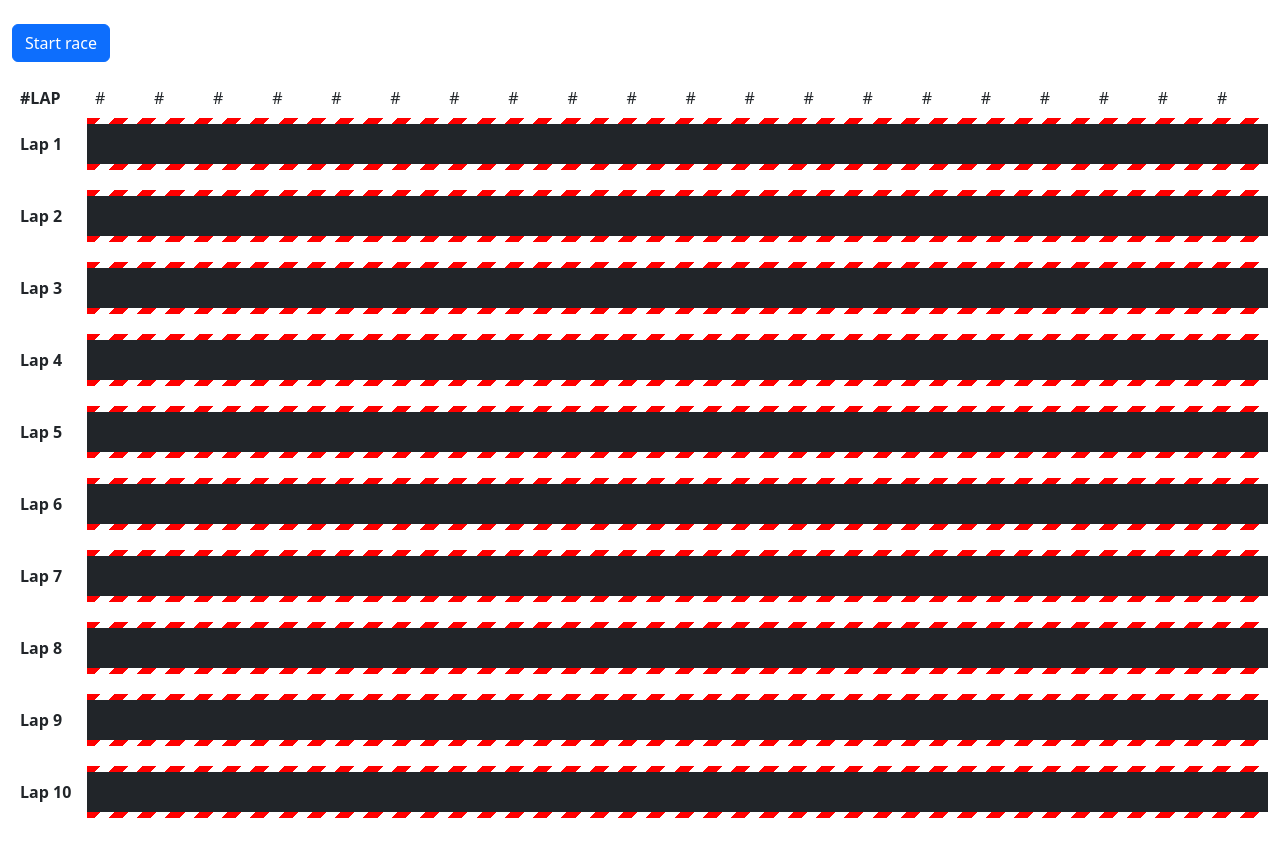
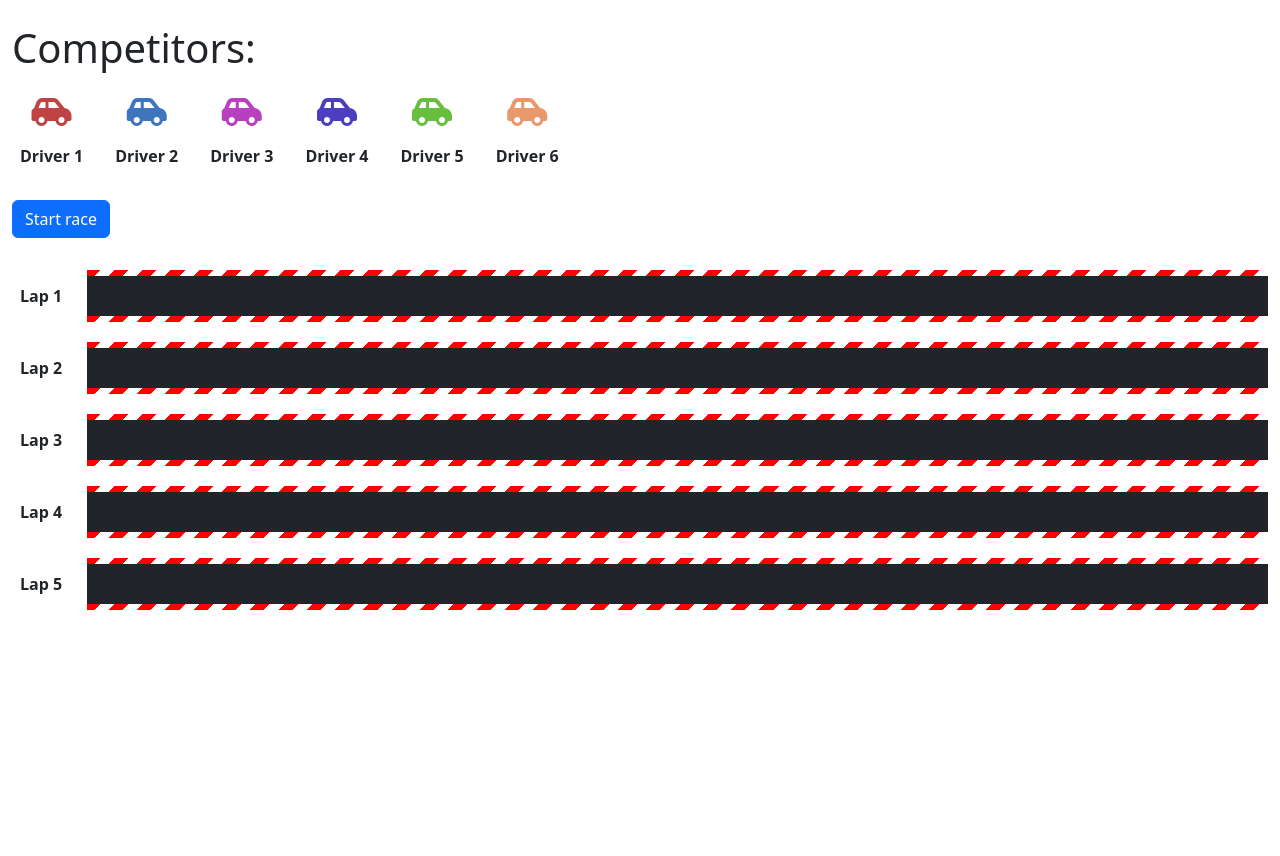
Before and after one commit to Fronchak-Projects/Racing-Simulator, a React (Vite) app: page / in a window 1280 px wide. Shown: the top 856 px of the page. After the commit the page ends 800 px from the top, so only its background shows below. Built offline with nearby package versions, Linux system fonts and the light colour scheme.

Commit message:
Implemented logic to check when race finished and classification table

```diff
--- a/src/components/App/index.tsx
+++ b/src/components/App/index.tsx
@@ -4,7 +4,7 @@ const App =() => {
 
   return (
     <div className="container-fluid py-4">
-      <Racing lapSize={20} numberOfLaps={10} />
+      <Racing lapSize={8} numberOfLaps={5} />
     </div>
   );
 }
--- /dev/null
+++ b/src/components/CarCard/index.tsx
@@ -0,0 +1,23 @@
+import DriverType from "../../types/DriverType";
+import './style.css';
+
+type Props = {
+    driver: DriverType
+}
+
+const CarCard = ({ driver }: Props) => {
+
+    return (
+        <div className="text-center px-2 py-3 car-card">
+            <i
+                className="fa-solid fa-car-side mb-3"
+                style={{
+                    color: driver.color
+                }}
+            ></i>
+            <span className="fw-bold d-block">{ driver.name }</span>
+        </div>
+    );
+}
+
+export default CarCard
--- /dev/null
+++ b/src/components/CarCard/style.css
@@ -0,0 +1,3 @@
+.car-card i {
+    font-size: 2em;
+}
--- /dev/null
+++ b/src/components/CarCardsContainer/index.tsx
@@ -0,0 +1,18 @@
+import DriverType from "../../types/DriverType"
+import CarCard from "../CarCard";
+import './style.css';
+
+type Props = {
+    drivers: Array<DriverType>
+}
+
+const CarCardsContainer = ({ drivers }: Props) => {
+
+    return (
+        <div className="car-cards-container">
+            { drivers.map((driver) => <CarCard driver={driver} key={driver.id} />) }
+        </div>
+    )
+}
+
+export default CarCardsContainer;
--- /dev/null
+++ b/src/components/CarCardsContainer/style.css
@@ -0,0 +1,5 @@
+.car-cards-container {
+    display: flex;
+    flex-wrap: wrap;
+    gap: 1em;
+}
--- a/src/components/Racing/index.tsx
+++ b/src/components/Racing/index.tsx
@@ -3,6 +3,7 @@ import DriverType from "../../types/DriverType";
 import CompetitorType from '../../types/CompetitorType';
 import Speedway from '../Speedway';
 import { random } from '../../utils/MathUtils';
+import CarCardsContainer from '../CarCardsContainer';
 
 type Props = {
     numberOfLaps: number;
@@ -49,6 +50,7 @@ const Racing = ({ numberOfLaps, lapSize }: Props) => {
 
     const [hasStarted, setHasStarted] = useState<boolean>(false);
     const [hasFinished, setHasFinished] = useState<boolean>(false);
+    const [someoneFinished, setSomeoneFinished] = useState<boolean>(false);
     const [competitors, setCompetitors] = useState<Array<CompetitorType>>([
         {
             driver: driver1,
@@ -98,20 +100,63 @@ const Racing = ({ numberOfLaps, lapSize }: Props) => {
         const ciclo = setInterval(() => {
             const competitorsAux = competitors;
             competitorsAux.forEach((competitor) => {
-                competitor.actualPosition = competitor.actualPosition + random(1, 6);
+                if(competitor.status === 'RUNNING') {
+                    competitor.actualPosition = competitor.actualPosition + random(1, 6);
+                    if(competitor.actualPosition > lapSize * numberOfLaps) {
+                        const position = competitorsAux.filter((c) => c.status === 'FINISHED').length + 1;
+                        competitor.racingPosition = position;
+                        competitor.status = 'FINISHED';
+                        if(!someoneFinished) setSomeoneFinished(true);
+                    }
+                }
             })
             setCompetitors([...competitorsAux]);
+            if(competitors.every((c) => c.status === 'FINISHED')) {
+                setHasFinished(true);
+                clearInterval(ciclo);
+            }
         }, 400);
     }
 
     return (
         <div>
-            <button className="btn btn-primary mb-3" onClick={initRace}>Start race</button>
-            <Speedway
+            <h1>Competitors:</h1>
+            <CarCardsContainer drivers={competitors.map((c) => c.driver)} />
+            <button className="btn btn-primary my-3" onClick={initRace}>Start race</button>
+            { !hasFinished && <Speedway
                 lapSize={lapSize}
                 numberOfLaps={numberOfLaps}
                 competitors={competitors}
-            />
+            /> }
+            { someoneFinished && (
+                <table className="table table-dark">
+                    <thead className="table-primary">
+                        <tr>
+                            <th scope="col">Classificação</th>
+                            <th scope="col">Driver</th>
+                            <th scope="col">Pontuação</th>
+                        </tr>
+
+                    </thead>
+                    <tbody>
+                        { competitors.sort((a, b) => a.racingPosition! - b.racingPosition!).map((competitor) => (
+                            <tr>
+                                <td>
+                                    { competitor.racingPosition! < 4 ?
+                                        <i
+                                            className={`fa-solid fa-trophy ${competitor.racingPosition! == 1 ? 'gold-color' : competitor.racingPosition! == 2 ? 'silver-color' : 'bronze-color'}`}
+                                        ></i>
+                                        :
+                                        competitor.racingPosition }
+                                </td>
+                                <td>{ competitor.driver.name }</td>
+                                <td>-</td>
+                            </tr>
+                        )) }
+                    </tbody>
+                </table>
+            ) }
+
         </div>
 
     )
--- a/src/components/Speedway/index.tsx
+++ b/src/components/Speedway/index.tsx
@@ -16,8 +16,8 @@ const Speedway = ({ lapSize, numberOfLaps, competitors }: Props) => {
             <table className="table table-borderless align-middle" id="speedway-table">
                 <thead>
                     <tr>
-                        <th scope='col' className="lap-head">#LAP</th>
-                        { new Array(lapSize).fill(1).map((_, i) => <td scope="col" className="street-head" key={i}>#</td>) }
+                        <th scope='col' className="lap-head"></th>
+                        { new Array(lapSize).fill(1).map((_, i) => <td scope="col" className="street-head" key={i}></td>) }
                     </tr>
                 </thead>
                 <tbody>
--- a/src/index.css
+++ b/src/index.css
@@ -0,0 +1,17 @@
+:root {
+    --gold-color: #FFD700;
+    --silver-color: #C0C0C0;
+    --bronze-color: #cd7f32;
+}
+
+.gold-color {
+    color: var(--gold-color);
+}
+
+.silver-color {
+    color: var(--silver-color);
+}
+
+.bronze-color {
+    color: var(--bronze-color);
+}
--- a/src/main.tsx
+++ b/src/main.tsx
@@ -1,6 +1,7 @@
 import React from 'react'
 import ReactDOM from 'react-dom/client'
 import App from './components/App/index.tsx'
+import './index.css';
 
 ReactDOM.createRoot(document.getElementById('root')!).render(
   <React.StrictMode>
```
